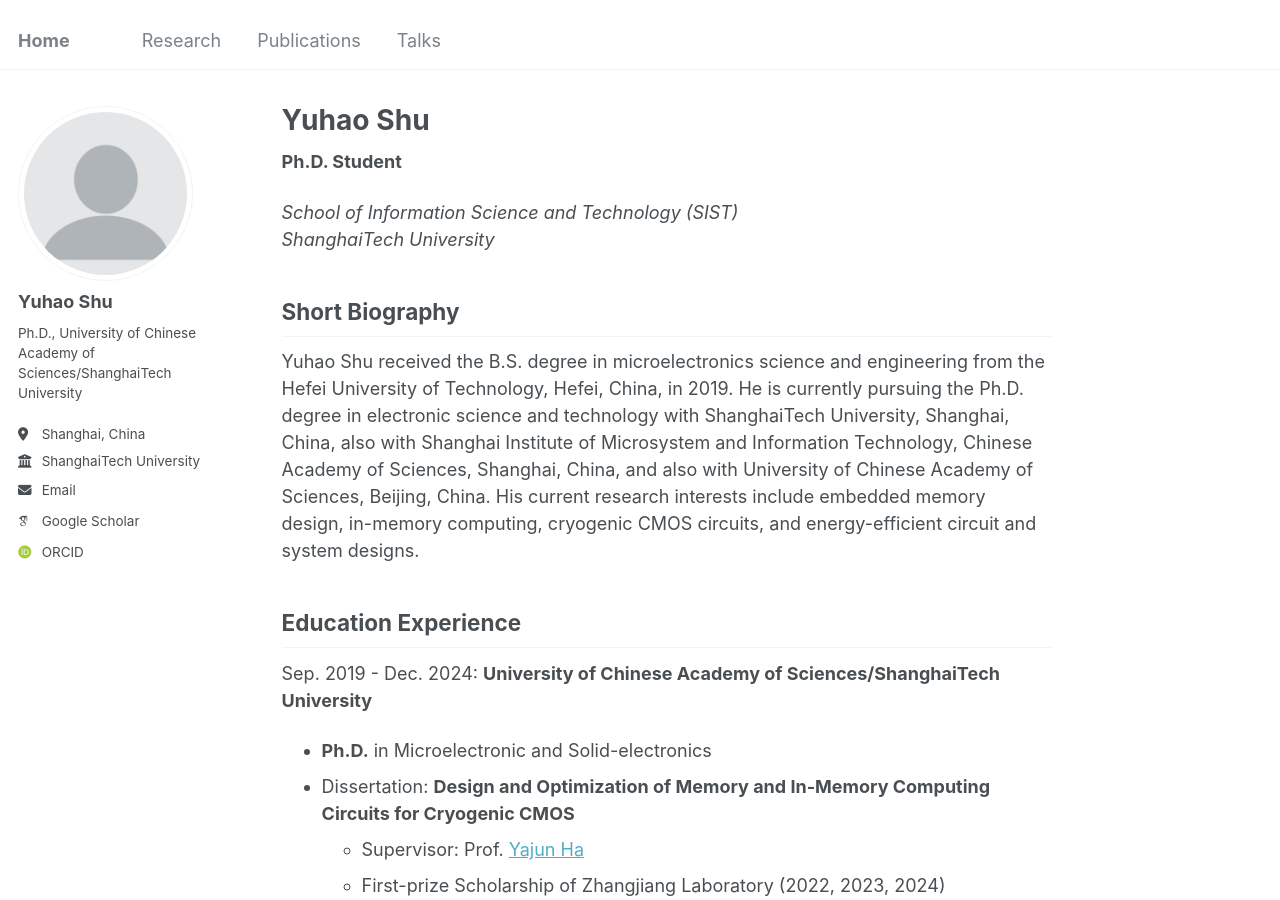
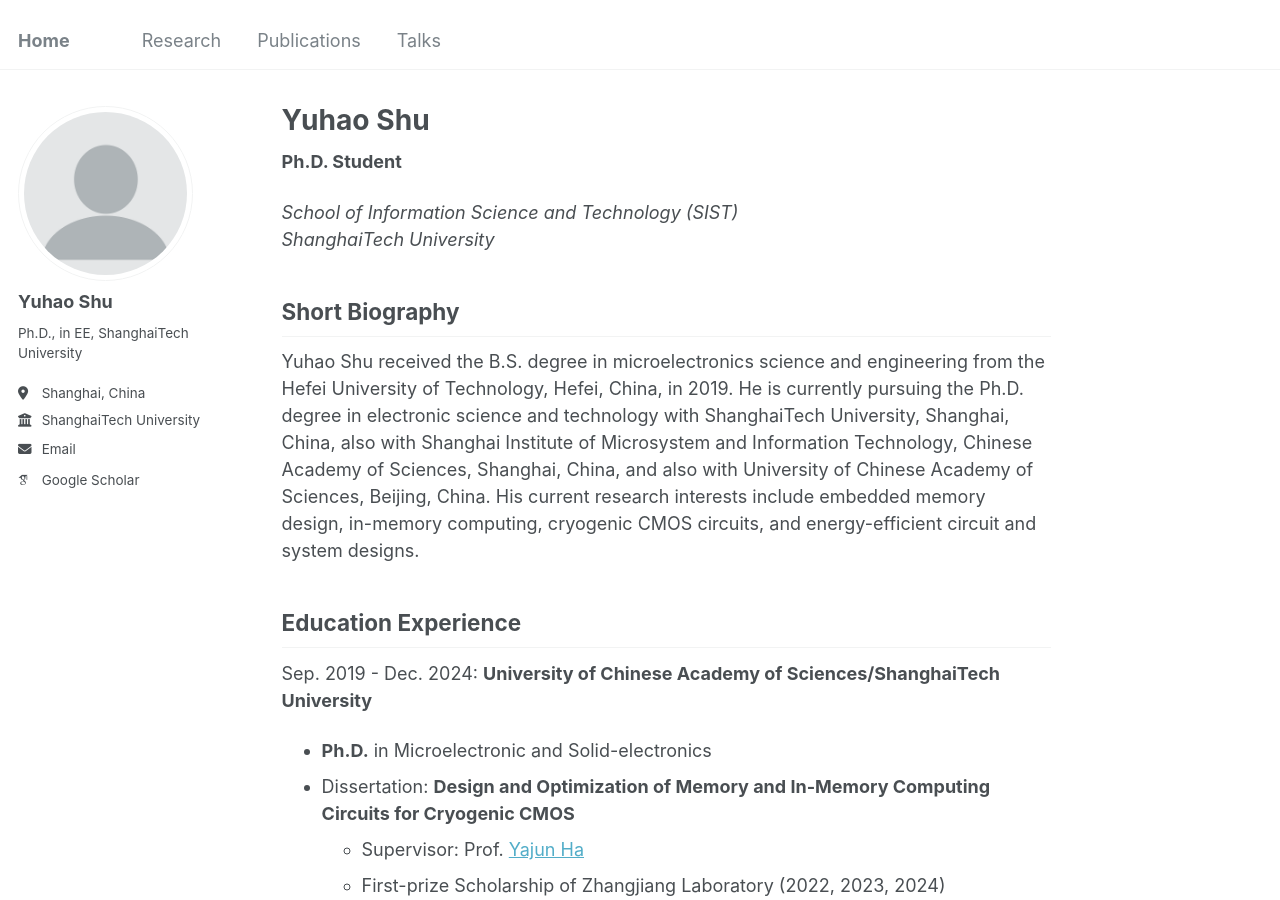
Before and after one commit to beckycaspar/beckycaspar.github.io, a Jekyll site: the page built from _pages/about.md, in a window 1280 px wide and 900 px high. Built offline with Jekyll 4.4.1, drawn with Linux system fonts in a browser that asks for light colours; some web fonts are replaced; part of the change alters nothing that is shown.

Commit message:
update home

```diff
--- a/_config.yml
+++ b/_config.yml
@@ -24,7 +24,7 @@ author:
   avatar           : "profile.png"
   name             : "Yuhao Shu"
   pronouns         : # example: "she/her"
-  bio              : "Ph.D., University of Chinese Academy of Sciences/ShanghaiTech University"
+  bio              : "Ph.D., in EE, ShanghaiTech University"
   location         : "Shanghai, China"
   employer         : "ShanghaiTech University"
   uri              : # URL
@@ -32,9 +32,9 @@ author:
 
   # Academic websites
   arxiv            : # URL - Update with the correct link to your profile
-  googlescholar    : "https://scholar.google.com/citations?user=PS_CX0AAAAAJ"
+  googlescholar    : "https://scholar.google.com/citations?user=dUzS224AAAAJ&hl"
   impactstory      : # URL
-  orcid            : "http://orcid.org/yourorcidurl"
+  orcid            : # URL
   semantic         : # URL
   pubmed           : # URL
   researchgate     : # URL
```
